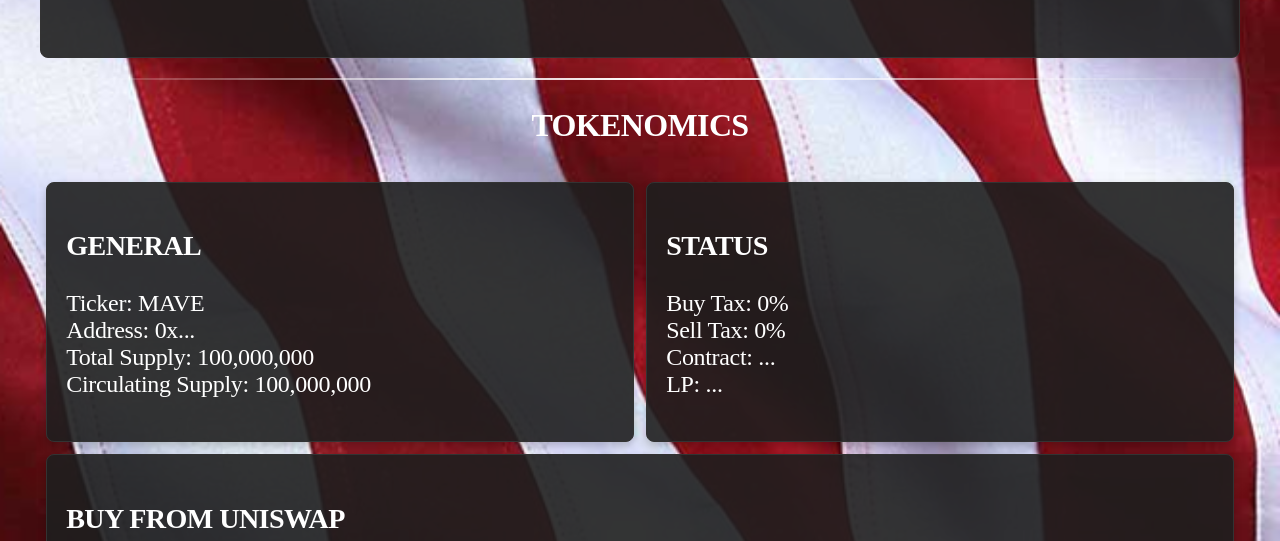
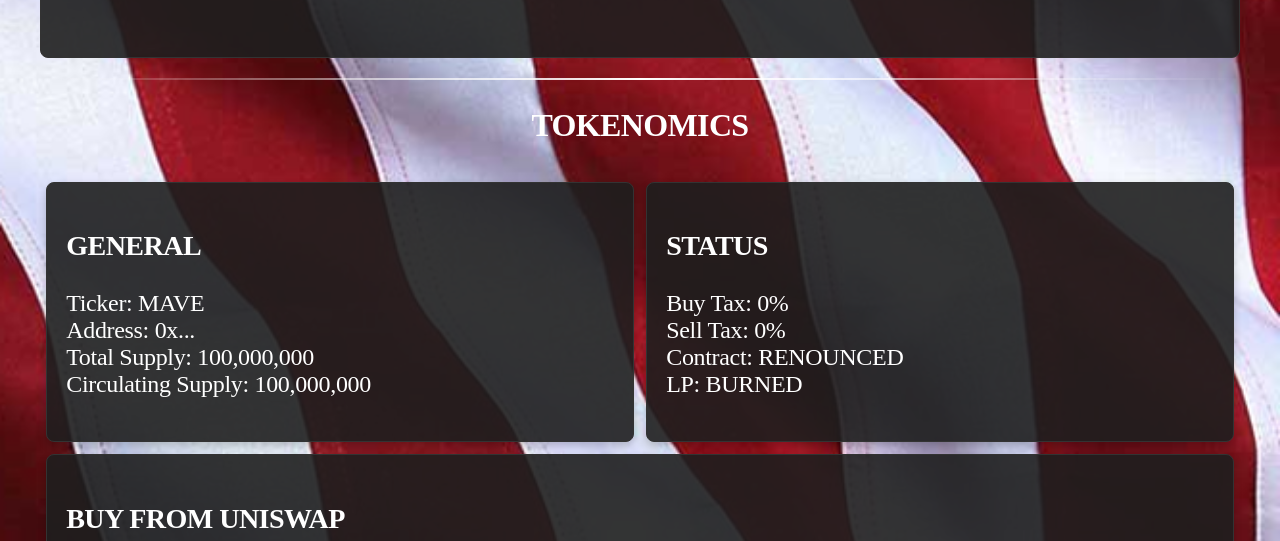
Before and after one commit to notintimetoguessthis123/magaverse, a plain HTML site: page index.html in a window 1280 px wide. Shown: the part 889-1430 px from the top of the page. Drawn offline with Linux system fonts and the light colour scheme; a web font is replaced by a local one.

Commit message:
Update index.html

```diff
--- a/index.html
+++ b/index.html
@@ -62,7 +62,7 @@
                 </div>
                 <div class="card">
                     <h3>STATUS</h3>
-                    <p>Buy Tax: 0%<br>Sell Tax: 0%<br>Contract: ...<br>LP: ...</p>
+                    <p>Buy Tax: 0%<br>Sell Tax: 0%<br>Contract: RENOUNCED<br>LP: BURNED</p>
                 </div>
                 <div class="card">
                     <h3>BUY FROM UNISWAP</h3>
```
